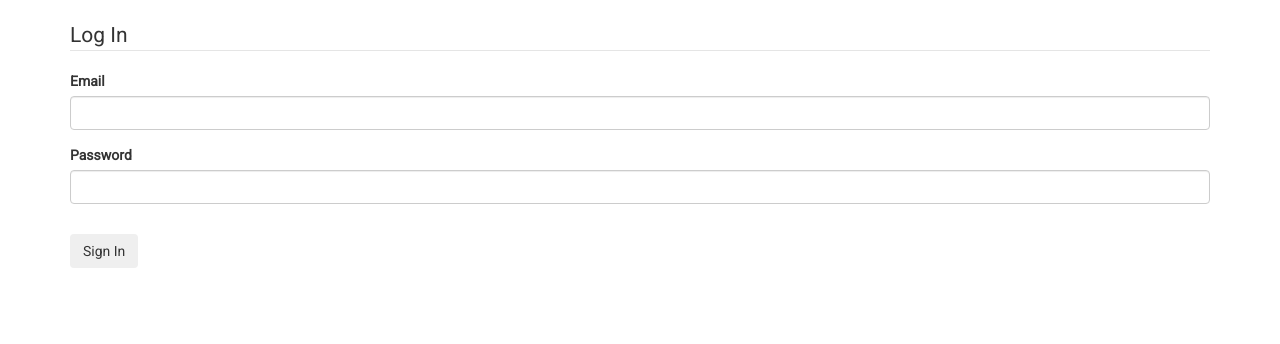
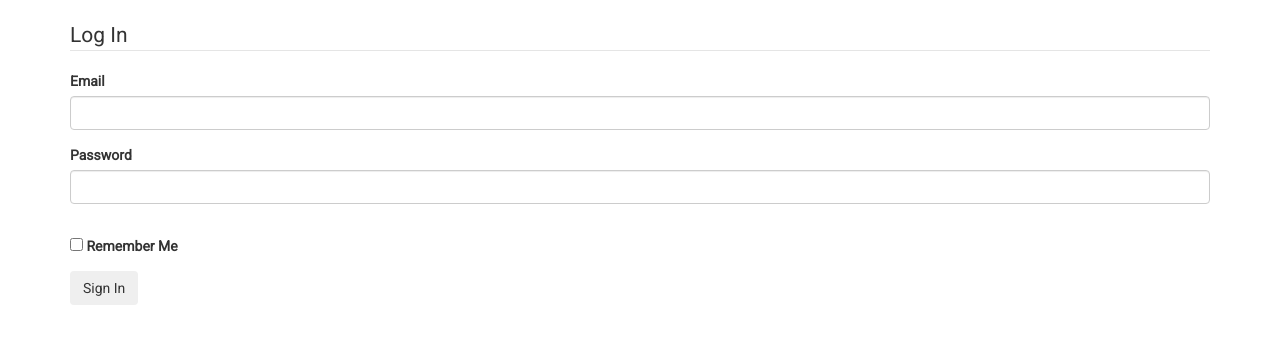
Before and after one commit to Slavyana-c/16-Cycles, a Flask app: page /login in a window 1280 px wide. Shown: the part 50-394 px from the top of the page. Run offline with Flask 2, Linux system fonts and the light colour scheme; a user stored in the database is signed in; some libraries are stand-ins or nearby versions.

Commit message:
implementing log in NOT CURRENTLY WORKING

```diff
--- a/app/forms.py
+++ b/app/forms.py
@@ -1,5 +1,5 @@
 from flask_wtf import FlaskForm
-from wtforms import StringField, PasswordField, SubmitField
+from wtforms import StringField, PasswordField, BooleanField, SubmitField
 from wtforms.validators import DataRequired, Length, Email, EqualTo, ValidationError
 from wtforms.fields.html5 import DateField, IntegerField
 from app.models import Users
@@ -37,6 +37,7 @@ class LoginForm(FlaskForm):
 						validators=[DataRequired(), Email()])
 	password = PasswordField('Password',
 							validators=[DataRequired(), Length(min=5, max=25)])
+	remember = BooleanField('Remember Me')
 	submit = SubmitField('Sign In')
 
 
--- a/app/templates/login.html
+++ b/app/templates/login.html
@@ -37,6 +37,11 @@
 
 
 		</fieldset>
+		<div class="form-check" style="margin-bottom: 10px;">
+			{{ form.remember(class="form-check-input") }}
+			{{ form.remember.label(class="form-check-label") }}
+		</div>
+
 		<div class="form-group">
 			{{ form.submit(class="btn btn-outline-info") }}
 		</div>
--- a/app/views.py
+++ b/app/views.py
@@ -1,4 +1,4 @@
-from flask import render_template, flash, url_for, redirect
+from flask import render_template, flash, url_for, redirect, request, abort
 from app import app, db, bcrypt, admin, models
 from .forms import NewUserForm, LoginForm, SelectDates
 from app.models import Users
@@ -14,6 +14,7 @@ import smtplib
 # all imports for QR Code Generation
 import pyqrcode
 from flask_admin.contrib.sqla import ModelView
+from flask_login import login_user
 
 admin.add_view(ModelView(Users, db.session))
 
@@ -56,6 +57,14 @@ def sign_up():
 @app.route('/login', methods=['GET', 'POST'])
 def login():
 	form = LoginForm()
+	if form.validate_on_submit():
+		user = Users.query.filter_by(email=form.email.data).first()
+		if user and bcrypt.check_password_hash(user.password, form.password.data):
+			login_user(user, remember=form.remember.data)
+			next_page = request.args.get('next')
+			return redirect(next_page) if next_page else redirect(url_for('home'))
+		else:
+			flash('Log-in attempt unsuccessful, please check email and password', 'danger')
 	return render_template("login.html", form=form)
 
 # @app.route('/qr', methods=['GET', 'POST'])
```
